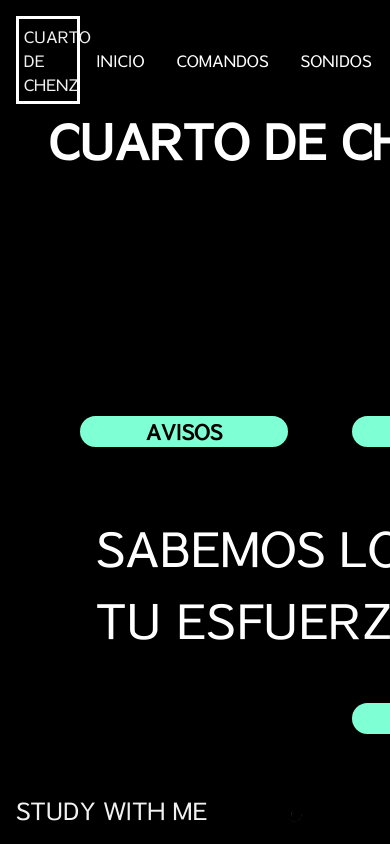
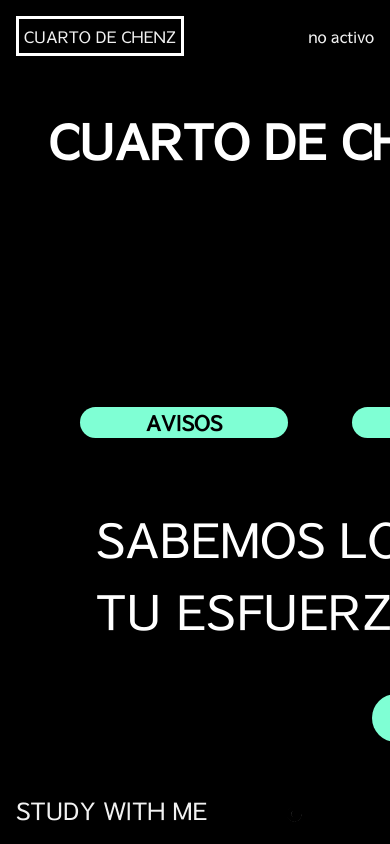
Before and after one commit to lucianoontiveros/sitecuartodechenz, a React (Vite) app: page / in a window 390 px wide. Shown: the top 844 px of the page. Built offline with nearby package versions, Linux system fonts and the light colour scheme.

Commit message:
🚀 Se realizar una actualización en el navbar para implementar botón despegable

```diff
--- a/src/Components/Navbar.jsx
+++ b/src/Components/Navbar.jsx
@@ -1,19 +1,46 @@
 import { Link } from "react-router-dom";
 import "./navbar.css";
+import { useState } from "react";
 const Navbar = () => {
+  const [isOpen, setIsOpen] = useState(false);
+
+  const Links_elements = () => {
     return (
+      <>
+        <Link to="/">INICIO</Link>
+        <Link to="/comandos">COMANDOS</Link>
+        <Link to="/sonidos">SONIDOS</Link>
+      </>
+    );
+  };
+
+  const toggleNavBar = () => {
+    setIsOpen(!isOpen);
+    console.log(isOpen);
+  };
+  return (
+    <>
       <nav>
         <div className="navbar_container">
           <div className="logo_container">
             <div>CUARTO DE CHENZ</div>
           </div>
-        <div className="link_container">
-          <Link to="/">INICIO</Link>
-          <Link to="/comandos">COMANDOS</Link>
-          <Link to="/sonidos">SONIDOS</Link>
+          <div className="hidden link_container md:flex">
+            <Links_elements />
+          </div>
+          <div className="md:hidden">
+            <button onClick={toggleNavBar}>
+              {isOpen ? "activo" : "no activo"}
+            </button>
           </div>
         </div>
       </nav>
+      {isOpen && (
+        <div className="list_navbar link_container mt-3.5 text-amber-50 flex bg-amber-500">
+          <Links_elements />
+        </div>
+      )}
+    </>
   );
 };
 
--- a/src/Pages/inicio.css
+++ b/src/Pages/inicio.css
@@ -113,12 +113,15 @@
 }
 
 .slogan_container a {
+  padding: 0.2em;
+  text-align: center;
   color: black;
-  font-size: 1.3em;
+  font-size: 1.5em;
+  font-weight: 900;
   font-weight: bold;
   background-color: aquamarine;
-  text-align: center;
-  min-width: 10em;
+  height: 2em;
+  min-width: 7em;
   border-radius: 1em;
 }
 
@@ -180,7 +183,7 @@
   border-radius: 2em;
   height: 3em;
   width: 100%;
-  background-color: aqua;
+  background-color: aquamarine;
 }
 
 .card {
```
Lines whose indentation alone changed are shown as unchanged.
